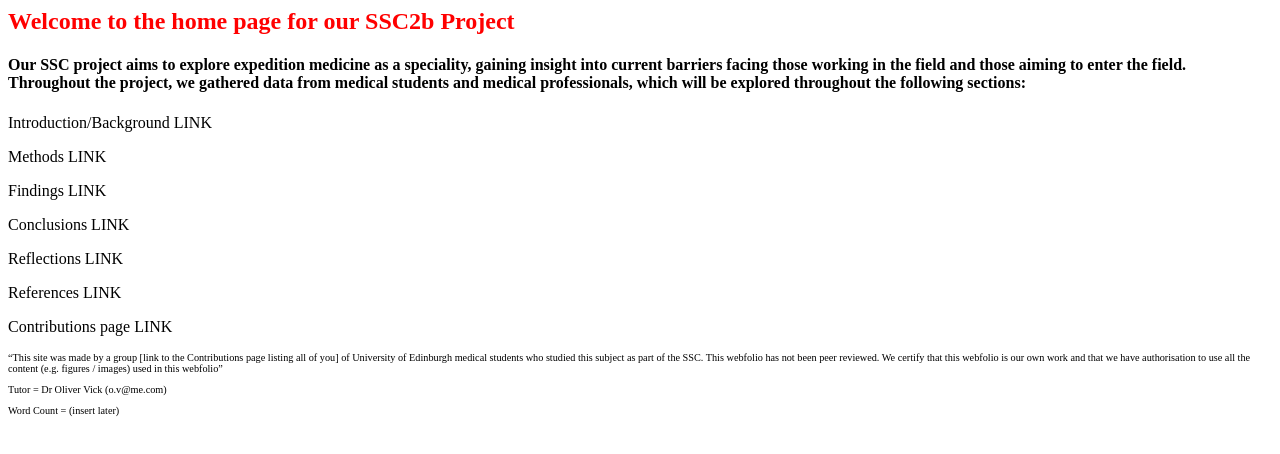
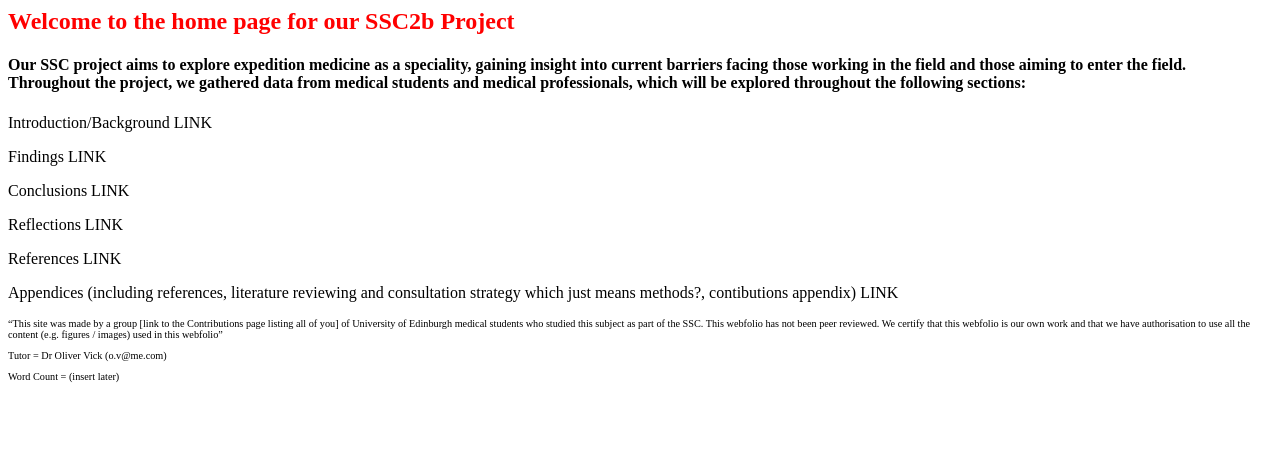
Before and after one commit to davidgeddess/davidgeddes.github.io, a plain HTML site: page index.html in a window 1280 px wide. Drawn offline with Linux system fonts and the light colour scheme.

Commit message:
Changes in different sections

```diff
--- a/index.html
+++ b/index.html
@@ -10,12 +10,11 @@
                 Throughout the project, we gathered data from medical students and medical professionals, which will be explored throughout the
                 following sections:</h4>
             <p>Introduction/Background LINK<p>
-            <p>Methods LINK</p>
             <p>Findings LINK</p>
             <p>Conclusions LINK</p>
             <p>Reflections LINK</p>
             <p>References LINK</p>
-            <p>Contributions page LINK</p>
+            <p>Appendices (including references, literature reviewing and consultation strategy which just means methods?, contibutions appendix) LINK</p>
         </section>
         <section>
             <p style="font-size:0.8vw"> “This site was made by a group [link to the Contributions page listing all of you] of
```
